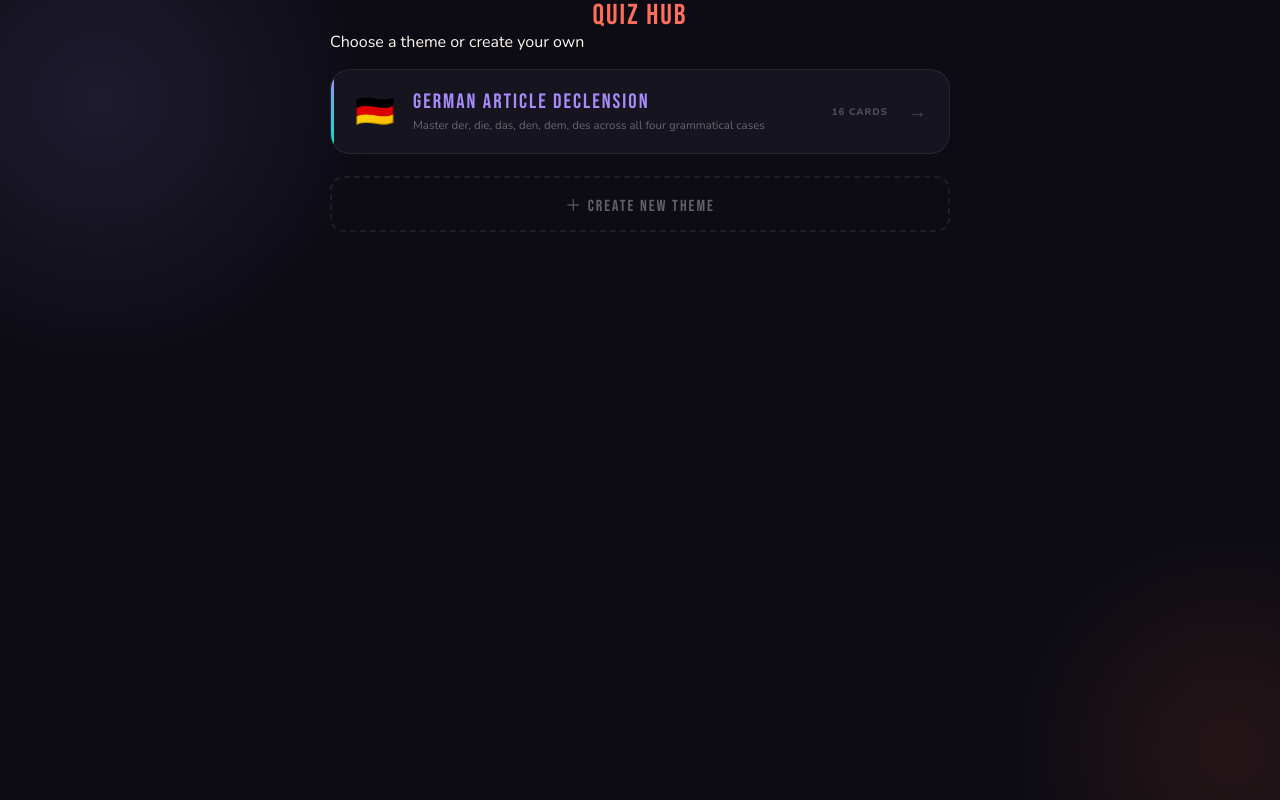
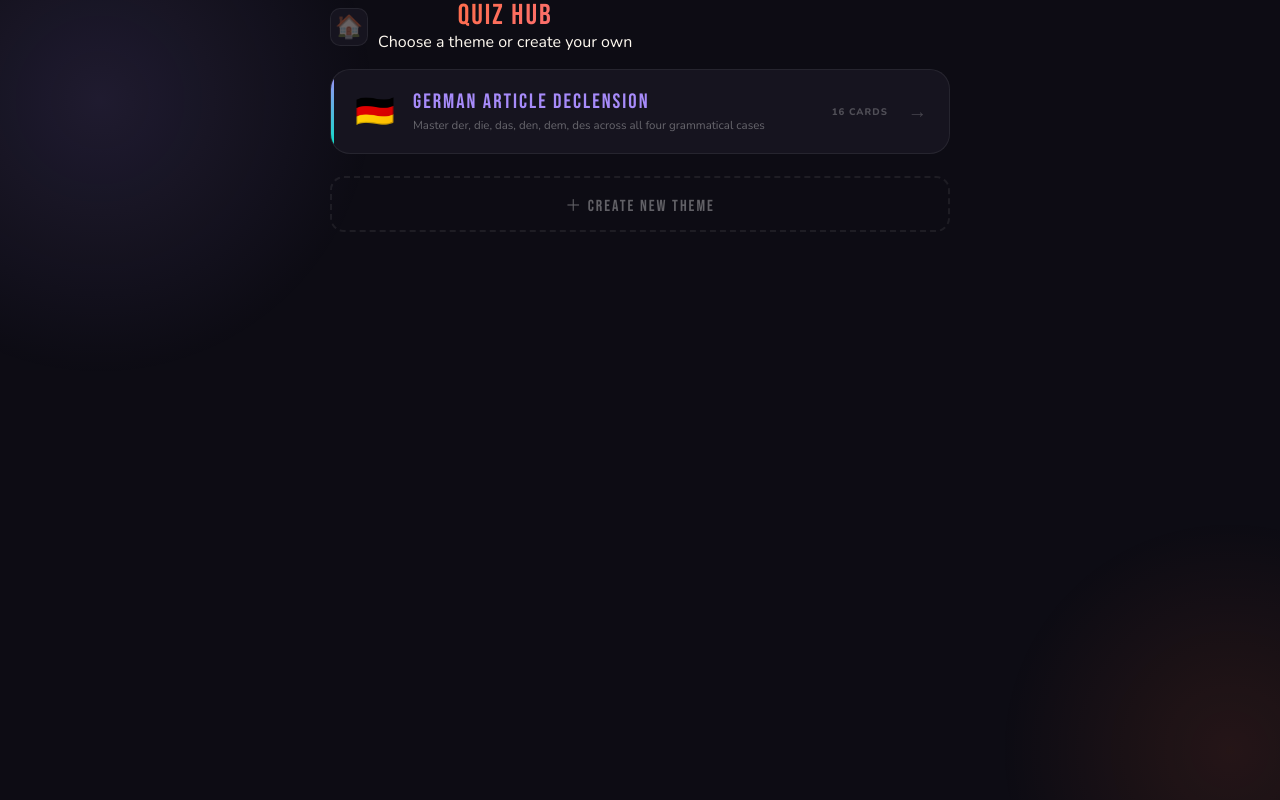
Before and after one commit to freegamefire03-boop/German-app, a plain HTML site: page apps/cases/index.html in a window 1280 px wide. Drawn offline with nearby package versions, Linux system fonts and the light colour scheme.

Commit message:
Rewrite verbs app: themes system, phrase quizzes with verb/english fields, inline wrong answer, manage phrases view. Add home buttons to cases and flashcards apps. Fix service worker caching.

```diff
--- a/apps/cases/index.html
+++ b/apps/cases/index.html
@@ -17,8 +17,13 @@
 <div class="container landing">
 
   <div class="header">
-    <h1 class="title">Quiz Hub</h1>
-    <p class="subtitle">Choose a theme or create your own</p>
+    <div style="display:flex;align-items:center;gap:10px">
+      <a href="../../index.html" class="header-icon" title="Home" style="text-decoration:none;font-size:1.4rem">🏠</a>
+      <div>
+        <h1 class="title">Quiz Hub</h1>
+        <p class="subtitle">Choose a theme or create your own</p>
+      </div>
+    </div>
   </div>
 
   <div class="theme-grid" id="themeGrid"></div>
```
Also changed, not shown: apps/cases/quiz.html (+1 -1 lines), apps/flashcards/index.html (+11 -3 lines).
